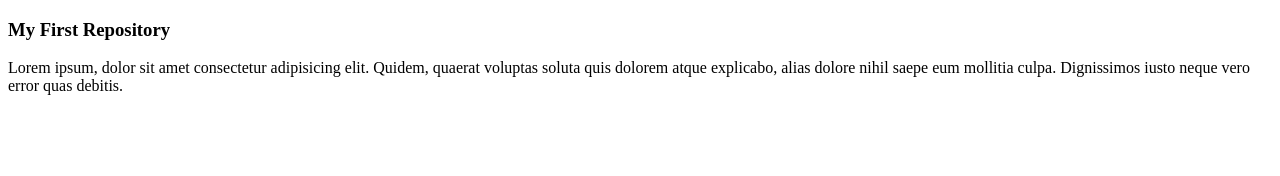
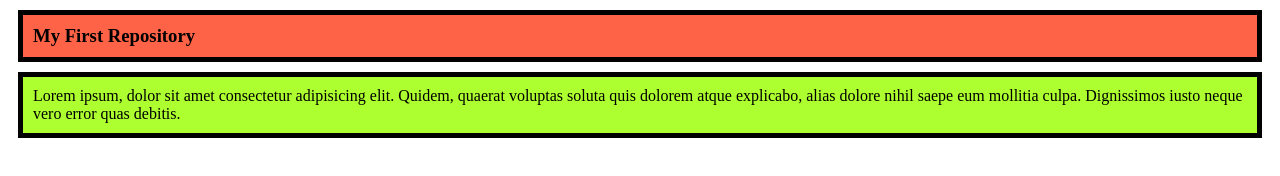
Before and after one commit to joydab19/my-first-repo, a plain HTML site: page index.html in a window 1280 px wide. Drawn offline with Linux system fonts and the light colour scheme.

Commit message:
Add this to the site

```diff
--- a/index.html
+++ b/index.html
@@ -4,6 +4,7 @@
     <meta charset="UTF-8">
     <meta name="viewport" content="width=device-width, initial-scale=1.0">
     <title>My First Repository</title>
+    <link rel="stylesheet" href="Styles/style.css">
 </head>
 <body>
     <h3>My First Repository</h3>
```
